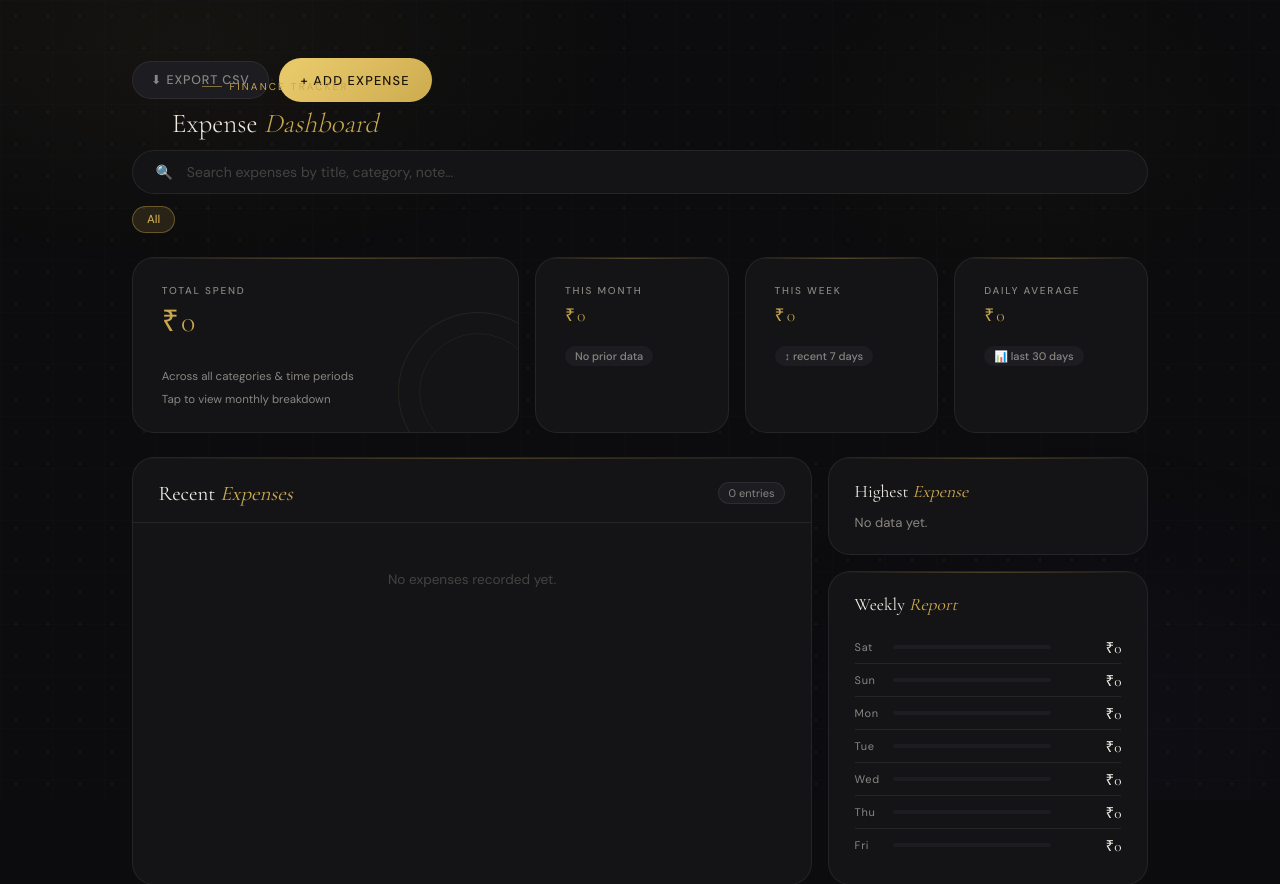
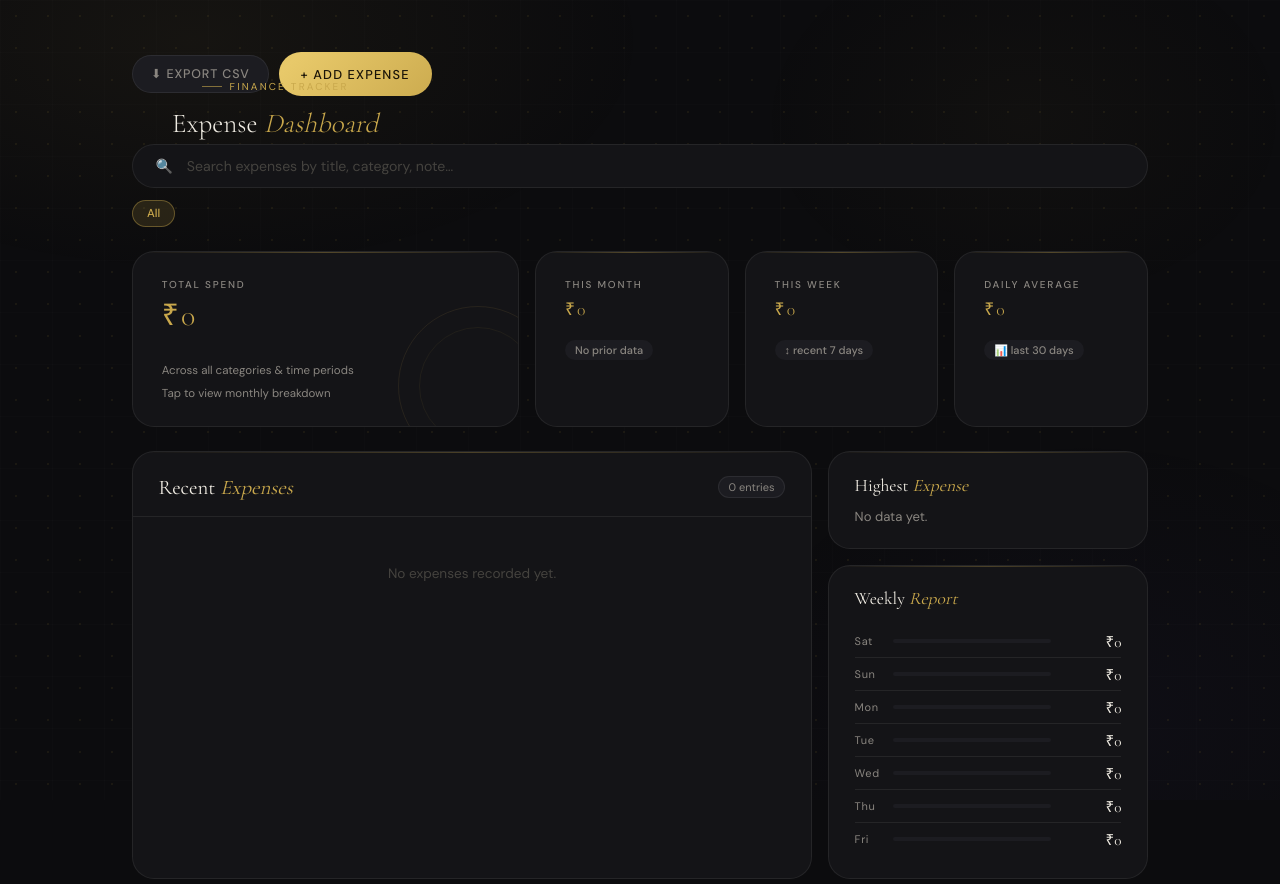
Before and after one commit to Booma-S/SpendWise, a Django app: page / in a window 1280 px wide. Shown: the top 884 px of the page. Run offline with Django 5.2, Linux system fonts and the light colour scheme; data that the repository does not hold is empty.

Commit message:
Updated UI

```diff
--- a/tracker/templates/home.html
+++ b/tracker/templates/home.html
@@ -85,7 +85,7 @@
 
         /* ── TOP NAV ── */
         .topnav {
-            display: flex; align-items: center; justify-content: space-between;
+            display: flex; align-items: flex-start; justify-content: space-between;
             margin-bottom: 3rem;
             animation: rise 0.6s 0.05s both;
             flex-wrap: wrap;
@@ -100,7 +100,7 @@
         .brand-name { font-family: 'Cormorant Garamond', serif; font-size: 1.7rem; font-weight: 300; }
         .brand-name em { font-style: italic; color: var(--gold); }
 
-        .nav-actions { display: flex; gap: 10px; align-items:center; margin-top: 10px; }
+        .nav-actions { display: flex; gap: 10px; align-items:center; margin-top: 4px; }
 
         .btn-add {
             display: inline-flex; align-items: center; gap: 8px;
```
